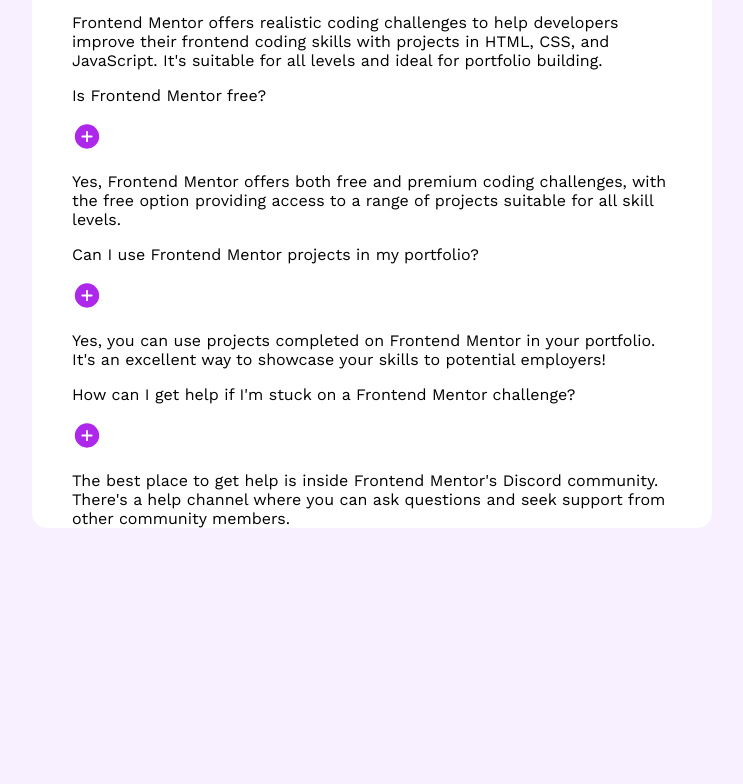
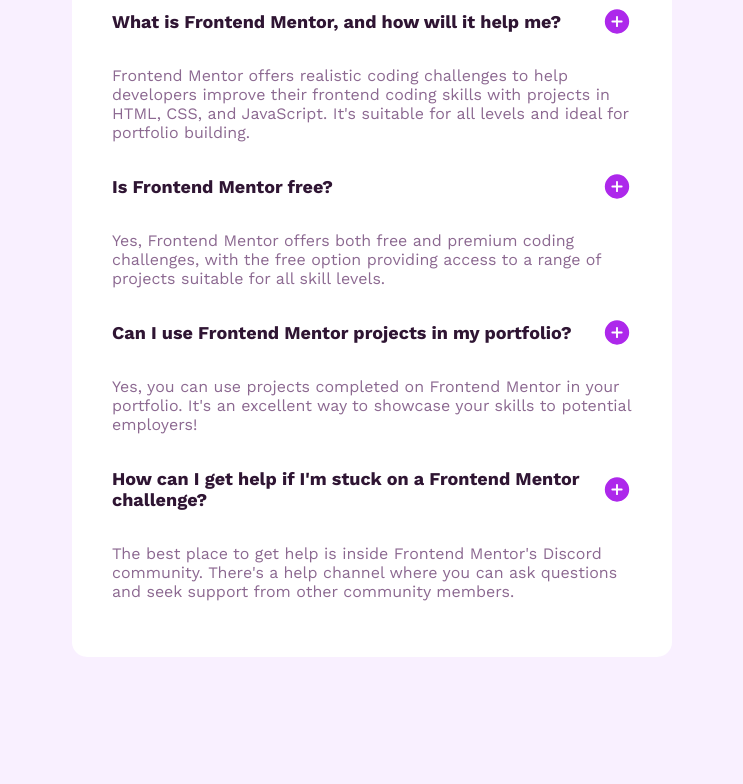
Before and after one commit to Venus-Lezcano/FAQ-accordion, a plain HTML site: page index.html in a window 1280 px wide. Shown: the part 301-1085 px from the top of the page, without its empty margins (268-1011 px from the left). Before the commit the page ends 994 px from the top, so only its background shows below. Drawn offline with nearby package versions, Linux system fonts and the light colour scheme.

Commit message:
se añadió el script

```diff
--- a/index.html
+++ b/index.html
@@ -28,7 +28,7 @@
           <p>What is Frontend Mentor, and how will it help me?</p>
           <img src="./assets/images/icon-plus.svg">
         </div>
-        <div id="answers">
+        <div class="answers">
           <p>Frontend Mentor offers realistic coding challenges to help
              developers improve their frontend coding skills with projects in
              HTML, CSS, and JavaScript. It's suitable for all levels and ideal
@@ -41,7 +41,7 @@
           <p>Is Frontend Mentor free?</p>
           <img src="./assets/images/icon-plus.svg">
         </div>
-        <div id="answers">
+        <div class="answers">
           <p>Yes, Frontend Mentor offers both free and premium coding
             challenges, with the free option providing access to a range of
             projects suitable for all skill levels.</p>
@@ -53,7 +53,7 @@
           <p>Can I use Frontend Mentor projects in my portfolio?</p>
           <img src="./assets/images/icon-plus.svg">
         </div>
-        <div id="answers">
+        <div class="answers">
           <p>Yes, you can use projects completed on Frontend Mentor in your
             portfolio. It's an excellent way to showcase your skills to
             potential employers!</p>
@@ -65,12 +65,13 @@
           <p>How can I get help if I'm stuck on a Frontend Mentor challenge?</p>
           <img src="./assets/images/icon-plus.svg">
         </div>
-        <div id="answers">
+        <div class="answers">
           <p>The best place to get help is inside Frontend Mentor's Discord
             community. There's a help channel where you can ask questions and
             seek support from other community members.</p>
         </div>
       </div>
+      <script src="./script.js"></script>
 
   </body>
 </html>
--- a/style.css
+++ b/style.css
@@ -4,21 +4,37 @@ body {
 }
 
 #container {
+  box-sizing: border-box;
   background: white;
   width: 600px;
   margin: 165px auto;
-  padding: 0px 40px;
+  padding: 40px;
   border-radius: 15px;
 }
 
 #cabecera {
   display: flex;
   align-items: center;
+  padding: 15px 0px;
 }
 
 #cabecera span {
   color: hsl(292, 42%, 14%);
   font-weight: 700;
-  font-size: 40px;
+  font-size: 50px;
   margin-left: 30px;
 }
+
+.questions {
+  color: hsl(292, 42%, 14%);
+  font-weight: 700;
+  font-size: 18px;
+  display: flex;
+  align-items: center;
+  justify-content: space-between;
+}
+
+.answers {
+  color: hsl(292, 16%, 49%);
+  font-weight: 400;
+}
```
Also changed, not shown: script.js (added).
